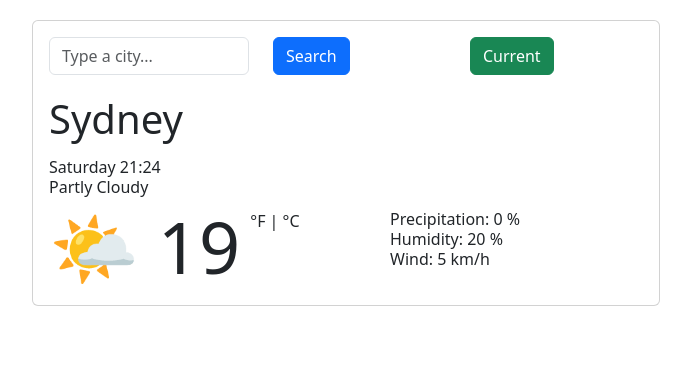
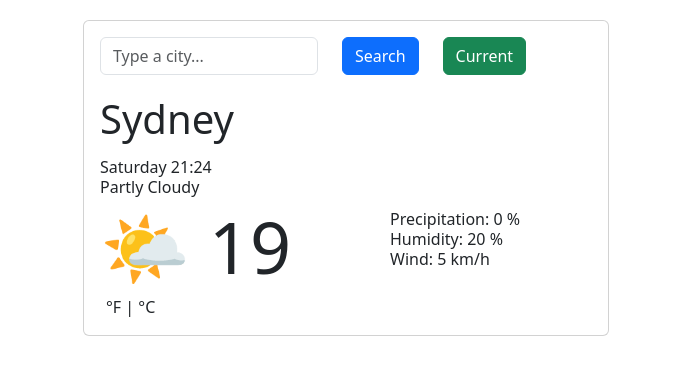
Before and after one commit to evakononchuk/SheCodes_app, a plain HTML site: page index.html in a window 1280 px wide. Shown: the whole page, without its empty margins (294-985 px from the left). Drawn offline with nearby package versions, Linux system fonts and the light colour scheme.

Commit message:
add class search to div col

```diff
--- a/index.html
+++ b/index.html
@@ -19,7 +19,7 @@
         <div class="card-body">
           <form id="city-form">
             <div class="row">
-              <div class="col">
+              <div class="col search">
                 <input
                   type="text"
                   placeholder="Type a city..."
@@ -43,6 +43,7 @@
                   class="btn btn-success"
                 />
               </div>
+              <div class="col"></div>
             </div>
           </form>
 
--- a/src/styles.css
+++ b/src/styles.css
@@ -1,6 +1,6 @@
 .container {
   margin-top: 20px;
-  max-width: 652px;
+  max-width: 550px;
 }
 
 .temperature {
@@ -37,3 +37,7 @@
 .form-control {
   min-width: 200px;
 }
+
+.search {
+  flex: 1 1 200px;
+}
```
